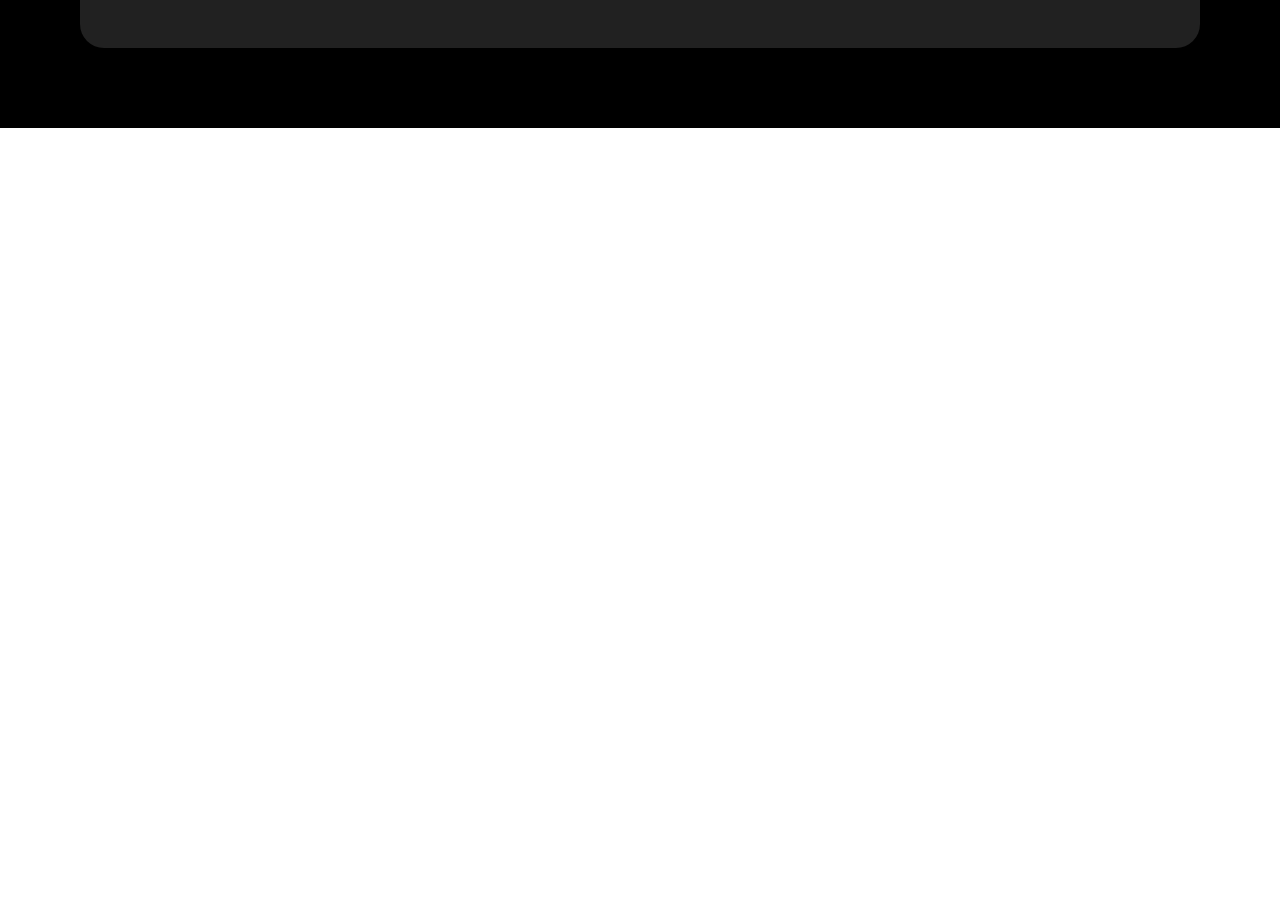
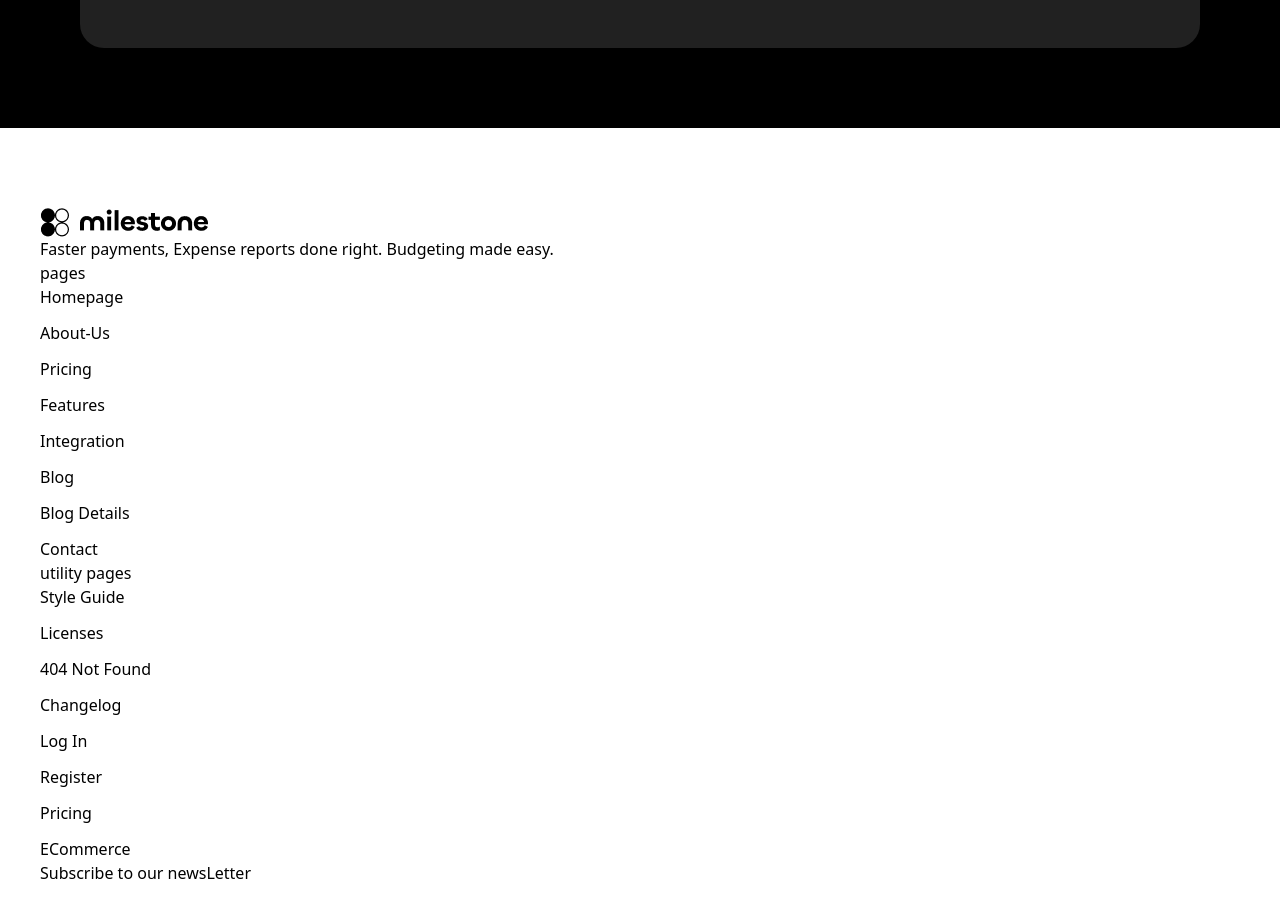
Before and after one commit to mostafizurRahaman/frontend-assignment, a React (Vite) app: page / in a window 1280 px wide. Shown: the part 2060-2978 px from the top of the page. Before the commit the page ends 2188 px from the top, so only its background shows below. Built offline with nearby package versions, Linux system fonts and the light colour scheme.

Commit message:
Feat: footer section included

```diff
--- /dev/null
+++ b/src/components/Footer/index.tsx
@@ -0,0 +1,42 @@
+import { Link } from "react-router-dom";
+import logo from "../../assets/logo.png";
+import { pages, utilityPages } from "../../constants/pages";
+
+const Footer = () => {
+   return (
+      <footer className="bg-primary py-20 px-10">
+         <div>
+            <img src={logo} className="object-contain" alt="" />
+            <p>
+               Faster payments, Expense reports done right. Budgeting made easy.
+            </p>
+         </div>
+         <div>
+            <h3>pages</h3>
+            <ul className="flex flex-col justify-start  gap-3 capitalize">
+               {pages.map((page: string, idx: number) => (
+                  <li key={idx}>
+                     <Link to="/path">{page}</Link>
+                  </li>
+               ))}
+            </ul>
+         </div>
+         <div>
+            <h3>utility pages</h3>
+            <ul className="flex flex-col justify-start  gap-3 capitalize">
+               {utilityPages.map((page: string, idx: number) => (
+                  <li key={idx}>
+                     <Link to="/path">{page}</Link>
+                  </li>
+               ))}
+            </ul>
+         </div>
+
+         <div>
+            <h3>Subscribe to our newsLetter</h3>
+         </div>
+      </footer>
+   );
+};
+
+export default Footer;
--- /dev/null
+++ b/src/constants/pages.ts
@@ -0,0 +1,21 @@
+export const pages: string[] = [
+   "homepage",
+   "about-us",
+   "pricing",
+   "features",
+   "integration",
+   "blog",
+   "blog details",
+   "contact",
+];
+
+export const utilityPages: string[] = [
+   "Style Guide",
+   "Licenses",
+   "404 Not Found",
+   "Changelog",
+   "Log In",
+   "Register",
+   "Pricing",
+   "eCommerce",
+];
--- a/src/pages/Home.tsx
+++ b/src/pages/Home.tsx
@@ -1,3 +1,4 @@
+import Footer from "../components/Footer";
 import GrowthSection from "../components/GrowthSection/GrowthSection";
 import ManageCardSection from "../components/ManageCardSection/ManageCardSection";
 import TestimonialSection from "../components/TestimonialSection";
@@ -8,6 +9,7 @@ const Home = () => {
          <GrowthSection />
          <ManageCardSection />
          <TestimonialSection />
+         <Footer />
       </div>
    );
 };
```
Also changed, not shown: src/assets/logo.png (added).
